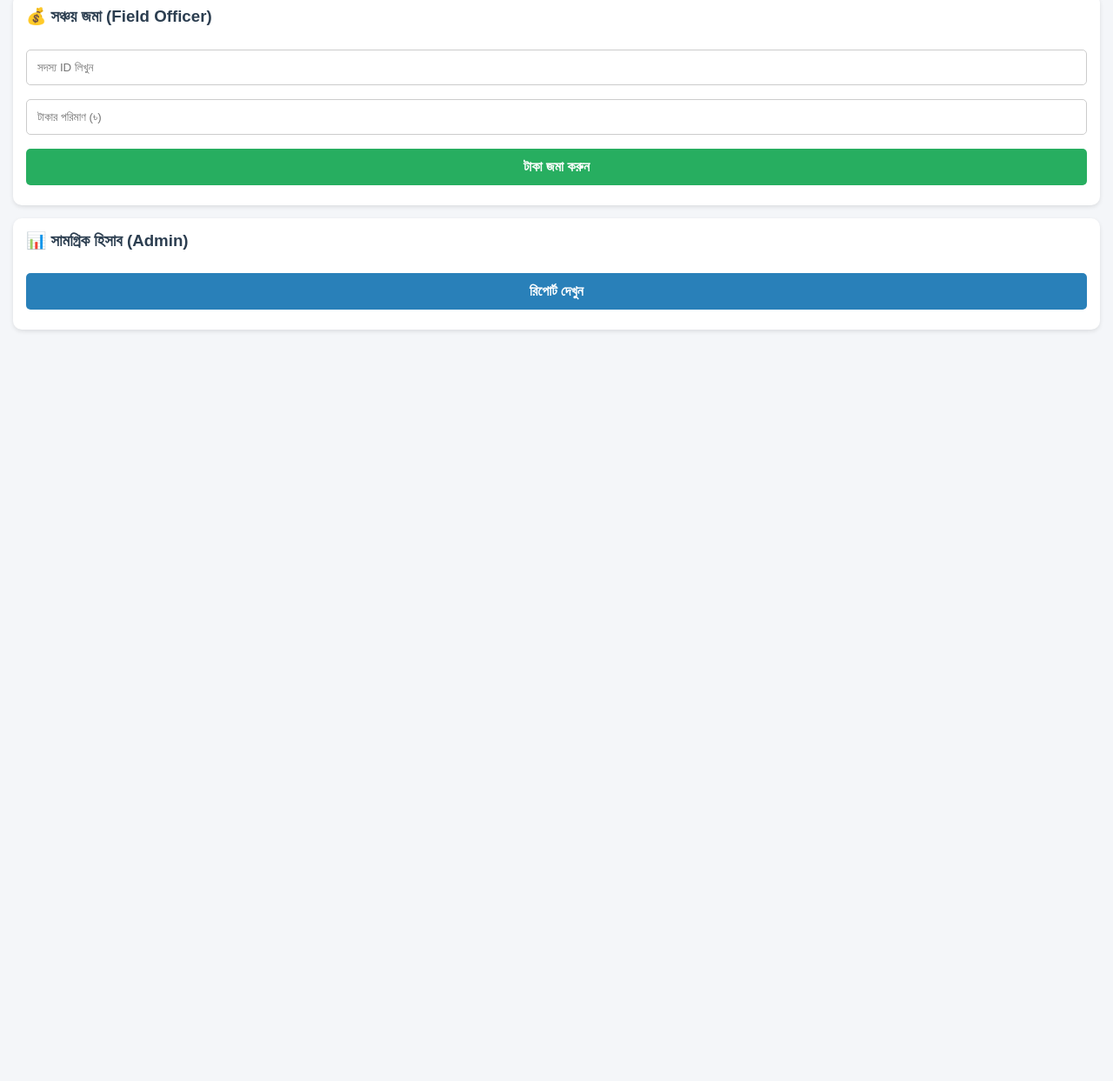
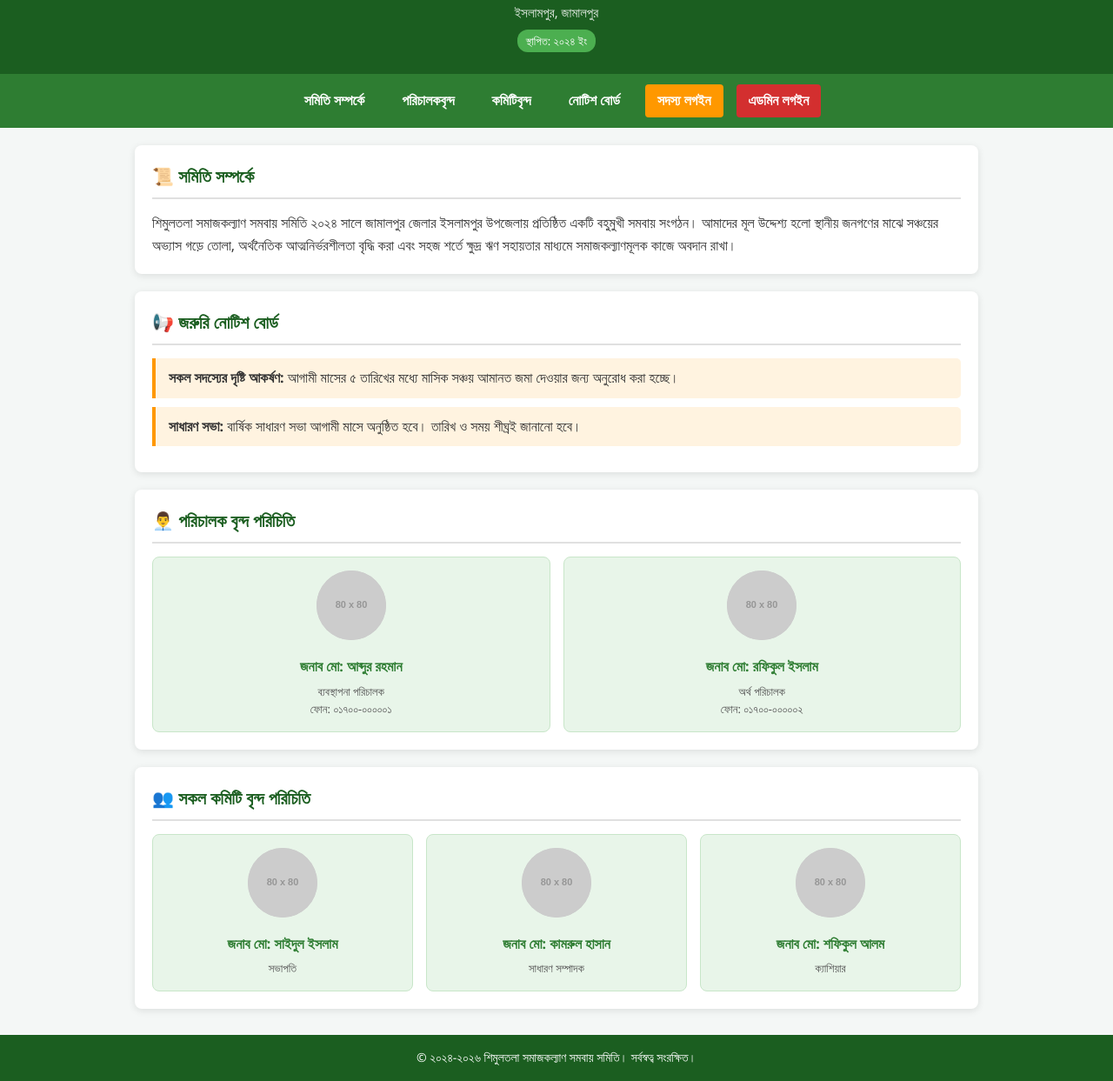
Before and after one commit to mdmuzahedislam-glitch/Shimultola-Somaz-Kollan-Somitte, a website: page index.html in a window 1280 px wide. Shown: the part 70-1313 px from the top of the page at 87% size. Before the commit the page ends 800 px from the top, so only its background shows below. Drawn offline with Linux system fonts and the light colour scheme; placeholder pictures from the web are drawn by us.

Commit message:
Update index.html

```diff
--- a/index.html
+++ b/index.html
@@ -3,85 +3,124 @@
 <head>
     <meta charset="UTF-8">
     <meta name="viewport" content="width=device-width, initial-scale=1.0">
-    <title>শিমুলতলা সমাজ কল্যাণ সমিতি</title>
+    <title>শিমুলতলা সমাজকল্যাণ সমবায় সমিতি - ইসলামপুর, জামালপুর</title>
     <style>
-        body { font-family: sans-serif; background: #f4f6f9; padding: 15px; margin: 0; }
-        .card { background: white; padding: 15px; border-radius: 10px; margin-bottom: 15px; box-shadow: 0 2px 5px rgba(0,0,0,0.1); }
-        h2, h3 { color: #2c3e50; margin-top: 0; }
-        input, button { width: 100%; padding: 12px; margin: 8px 0; border: 1px solid #ccc; border-radius: 5px; box-sizing: border-box; }
-        button { background: #27ae60; color: white; border: none; font-weight: bold; font-size: 16px; }
-        .receipt { background: #e8f8f5; border-left: 5px solid #27ae60; padding: 10px; display: none; }
+        * { box-sizing: border-box; margin: 0; padding: 0; font-family: 'Segoe UI', Tahoma, Geneva, Verdana, sans-serif; }
+        body { background-color: #f4f7f6; color: #333; line-height: 1.6; }
+
+        /* Header & Navigation */
+        header { background: #1b5e20; color: white; text-align: center; padding: 25px 15px; }
+        header h1 { font-size: 26px; margin-bottom: 5px; }
+        header p { font-size: 15px; opacity: 0.9; }
+        .badge { background: #4caf50; display: inline-block; padding: 3px 10px; border-radius: 12px; font-size: 13px; margin-top: 8px; }
+
+        nav { background: #2e7d32; display: flex; justify-content: center; gap: 15px; padding: 12px; flex-wrap: wrap; }
+        nav a { color: white; text-decoration: none; font-weight: bold; padding: 6px 14px; border-radius: 4px; transition: 0.3s; }
+        nav a:hover { background: #1b5e20; }
+
+        /* Container */
+        .container { max-width: 1000px; margin: 20px auto; padding: 0 15px; }
+
+        /* Section Styles */
+        .card { background: white; padding: 20px; border-radius: 8px; box-shadow: 0 2px 8px rgba(0,0,0,0.1); margin-bottom: 20px; }
+        h2 { color: #1b5e20; border-bottom: 2px solid #e0e0e0; padding-bottom: 8px; margin-bottom: 15px; font-size: 20px; }
+
+        /* Grid Layout for Committee & Directors */
+        .profile-grid { display: grid; grid-template-columns: repeat(auto-fit, minmax(200px, 1fr)); gap: 15px; margin-top: 15px; }
+        .profile-card { background: #e8f5e9; text-align: center; padding: 15px; border-radius: 8px; border: 1px solid #c8e6c9; }
+        .profile-card img { width: 80px; height: 80px; border-radius: 50%; background: #ccc; margin-bottom: 10px; }
+        .profile-card h4 { color: #2e7d32; margin-bottom: 5px; }
+        .profile-card p { font-size: 13px; color: #555; }
+
+        /* Notice Board */
+        .notice-item { background: #fff3e0; border-left: 4px solid #ff9800; padding: 10px 15px; margin-bottom: 10px; border-radius: 0 5px 5px 0; }
+
+        /* Footer */
+        footer { text-align: center; padding: 15px; background: #1b5e20; color: white; margin-top: 30px; font-size: 14px; }
     </style>
 </head>
 <body>
 
-    <h2>🏛️ শিমুলতলা সমাজ কল্যাণ সমিতি</h2>
+    <!-- Header -->
+    <header>
+        <h1>🏛 শিমুলতলা সমাজকল্যাণ সমবায় সমিতি</h1>
+        <p>ইসলামপুর, জামালপুর</p>
+        <span class="badge">স্থাপিত: ২০২৪ ইং</span>
+    </header>
 
-    <div class="card">
-        <h3>💰 সঞ্চয় জমা (Field Officer)</h3>
-        <input type="number" id="memberId" placeholder="সদস্য ID লিখুন">
-        <input type="number" id="depositAmount" placeholder="টাকার পরিমাণ (৳)">
-        <button onclick="collectDeposit()">টাকা জমা করুন</button>
+    <!-- Navigation Menu -->
+    <nav>
+        <a href="#about">সমিতি সম্পর্কে</a>
+        <a href="#directors">পরিচালকবৃন্দ</a>
+        <a href="#committee">কমিটিবৃন্দ</a>
+        <a href="#notice">নোটিশ বোর্ড</a>
+        <a href="member-login.html" style="background: #ff9800;">সদস্য লগইন</a>
+        <a href="admin-login.html" style="background: #d32f2f;">এডমিন লগইন</a>
+    </nav>
 
-        <div id="receiptBox" class="receipt">
-            <h4>রসিদ:</h4>
-            <p id="receiptText"></p>
-        </div>
+    <div class="container">
+        <!-- About Section -->
+        <section id="about" class="card">
+            <h2>📜 সমিতি সম্পর্কে</h2>
+            <p>শিমুলতলা সমাজকল্যাণ সমবায় সমিতি ২০২৪ সালে জামালপুর জেলার ইসলামপুর উপজেলায় প্রতিষ্ঠিত একটি বহুমুখী সমবায় সংগঠন। আমাদের মূল উদ্দেশ্য হলো স্থানীয় জনগণের মাঝে সঞ্চয়ের অভ্যাস গড়ে তোলা, অর্থনৈতিক আত্মনির্ভরশীলতা বৃদ্ধি করা এবং সহজ শর্তে ক্ষুদ্র ঋণ সহায়তার মাধ্যমে সমাজকল্যাণমূলক কাজে অবদান রাখা।</p>
+        </section>
+
+        <!-- Notice Board -->
+        <section id="notice" class="card">
+            <h2>📢 জরুরি নোটিশ বোর্ড</h2>
+            <div class="notice-item">
+                <strong>সকল সদস্যের দৃষ্টি আকর্ষণ:</strong> আগামী মাসের ৫ তারিখের মধ্যে মাসিক সঞ্চয় আমানত জমা দেওয়ার জন্য অনুরোধ করা হচ্ছে।
+            </div>
+            <div class="notice-item">
+                <strong>সাধারণ সভা:</strong> বার্ষিক সাধারণ সভা আগামী মাসে অনুষ্ঠিত হবে। তারিখ ও সময় শীঘ্রই জানানো হবে।
+            </div>
+        </section>
+
+        <!-- Directors Section -->
+        <section id="directors" class="card">
+            <h2>👨‍💼 পরিচালক বৃন্দ পরিচিতি</h2>
+            <div class="profile-grid">
+                <div class="profile-card">
+                    <img src="https://via.placeholder.com/80" alt="পরিচালক">
+                    <h4>জনাব মো: আব্দুর রহমান</h4>
+                    <p>ব্যবস্থাপনা পরিচালক</p>
+                    <p>ফোন: ০১৭০০-০০০০০১</p>
+                </div>
+                <div class="profile-card">
+                    <img src="https://via.placeholder.com/80" alt="পরিচালক">
+                    <h4>জনাব মো: রফিকুল ইসলাম</h4>
+                    <p>অর্থ পরিচালক</p>
+                    <p>ফোন: ০১৭০০-০০০০০২</p>
+                </div>
+            </div>
+        </section>
+
+        <!-- Committee Section -->
+        <section id="committee" class="card">
+            <h2>👥 সকল কমিটি বৃন্দ পরিচিতি</h2>
+            <div class="profile-grid">
+                <div class="profile-card">
+                    <img src="https://via.placeholder.com/80" alt="কমিটি">
+                    <h4>জনাব মো: সাইদুল ইসলাম</h4>
+                    <p>সভাপতি</p>
+                </div>
+                <div class="profile-card">
+                    <img src="https://via.placeholder.com/80" alt="কমিটি">
+                    <h4>জনাব মো: কামরুল হাসান</h4>
+                    <p>সাধারণ সম্পাদক</p>
+                </div>
+                <div class="profile-card">
+                    <img src="https://via.placeholder.com/80" alt="কমিটি">
+                    <h4>জনাব মো: শফিকুল আলম</h4>
+                    <p>ক্যাশিয়ার</p>
+                </div>
+            </div>
+        </section>
     </div>
 
-    <div class="card">
-        <h3>📊 সামগ্রিক হিসাব (Admin)</h3>
-        <button style="background:#2980b9;" onclick="getReport()">রিপোর্ট দেখুন</button>
-        <div id="reportResult"></div>
-    </div>
+    <footer>
+        <p>&copy; ২০২৪-২০২৬ শিমুলতলা সমাজকল্যাণ সমবায় সমিতি। সর্বস্বত্ব সংরক্ষিত।</p>
+    </footer>
 
-    <script>
-        const API_URL = "https://samity-backend.onrender.com";
-
-        async function collectDeposit() {
-            const memberId = document.getElementById('memberId').value;
-            const amount = document.getElementById('depositAmount').value;
-
-            if(!memberId || !amount) {
-                alert("সব তথ্য ঠিকভাবে দিন");
-                return;
-            }
-
-            try {
-                const response = await fetch(`${API_URL}/savings/deposit`, {
-                    method: 'POST',
-                    headers: { 'Content-Type': 'application/json', 'x-user-role': 'field_officer' },
-                    body: JSON.stringify({ memberId: parseInt(memberId), amount: parseFloat(amount) })
-                });
-
-                const data = await response.json();
-                if(data.success) {
-                    document.getElementById('receiptBox').style.display = 'block';
-                    document.getElementById('receiptText').innerHTML =
-                        `আইডি: ${data.receipt.transactionId}<br>জমা: ৳${data.receipt.depositedAmount}<br>বর্তমান সঞ্চয়: ৳${data.receipt.currentBalance}`;
-                } else {
-                    alert(data.message);
-                }
-            } catch(err) {
-                alert("সার্ভারের সাথে সংযোগ করা যায়নি।");
-            }
-        }
-
-        async function getReport() {
-            try {
-                const response = await fetch(`${API_URL}/reports/financial`, {
-                    headers: { 'x-user-role': 'admin' }
-                });
-                const data = await response.json();
-                if(data.success) {
-                    document.getElementById('reportResult').innerHTML = `
-                        <p>মোট সঞ্চয়: ৳${data.summary.totalSavingsBalance}</p>
-                    `;
-                }
-            } catch(err) {
-                alert("রিপোর্ট লোড করা যায়নি।");
-            }
-        }
-    </script>
 </body>
 </html>
```
